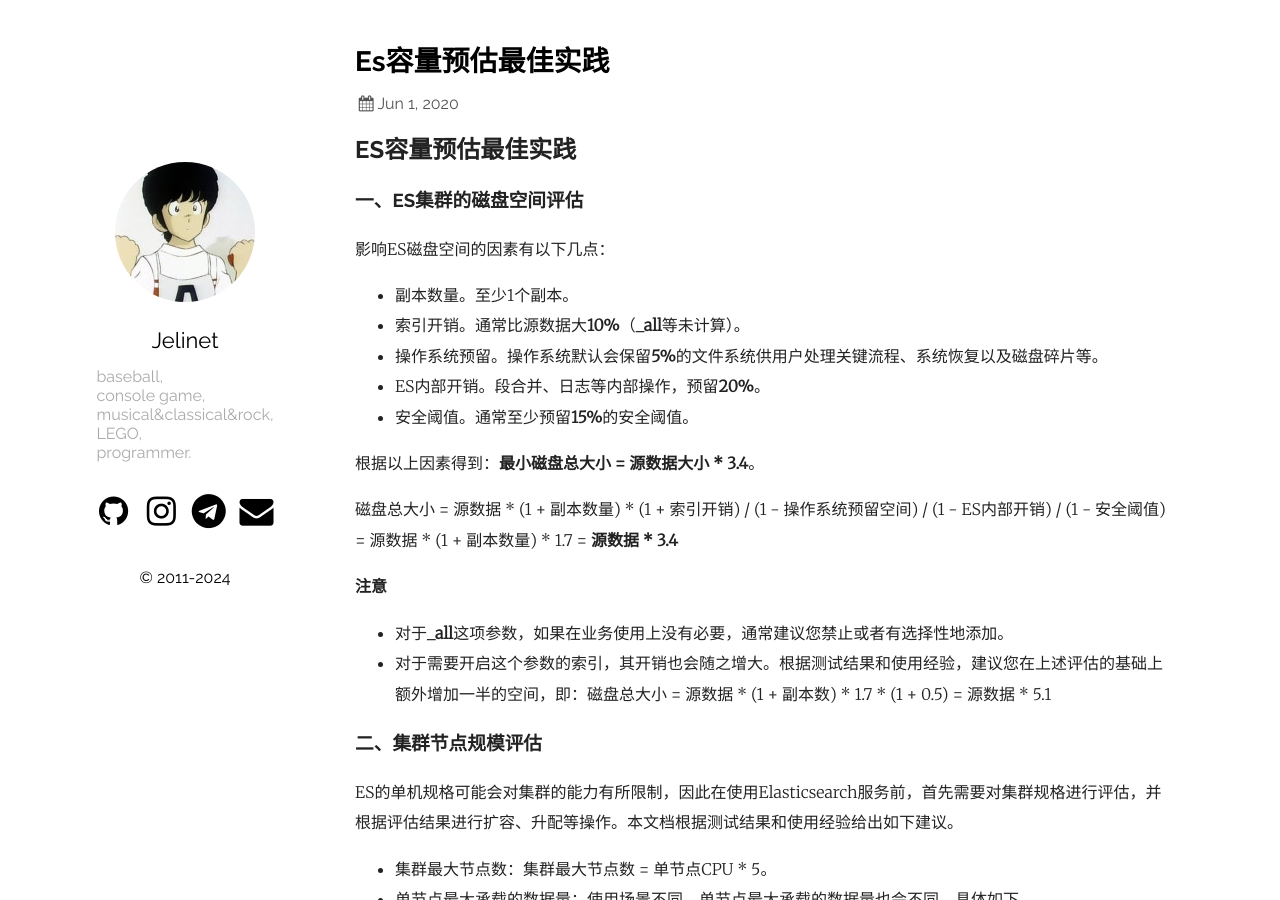
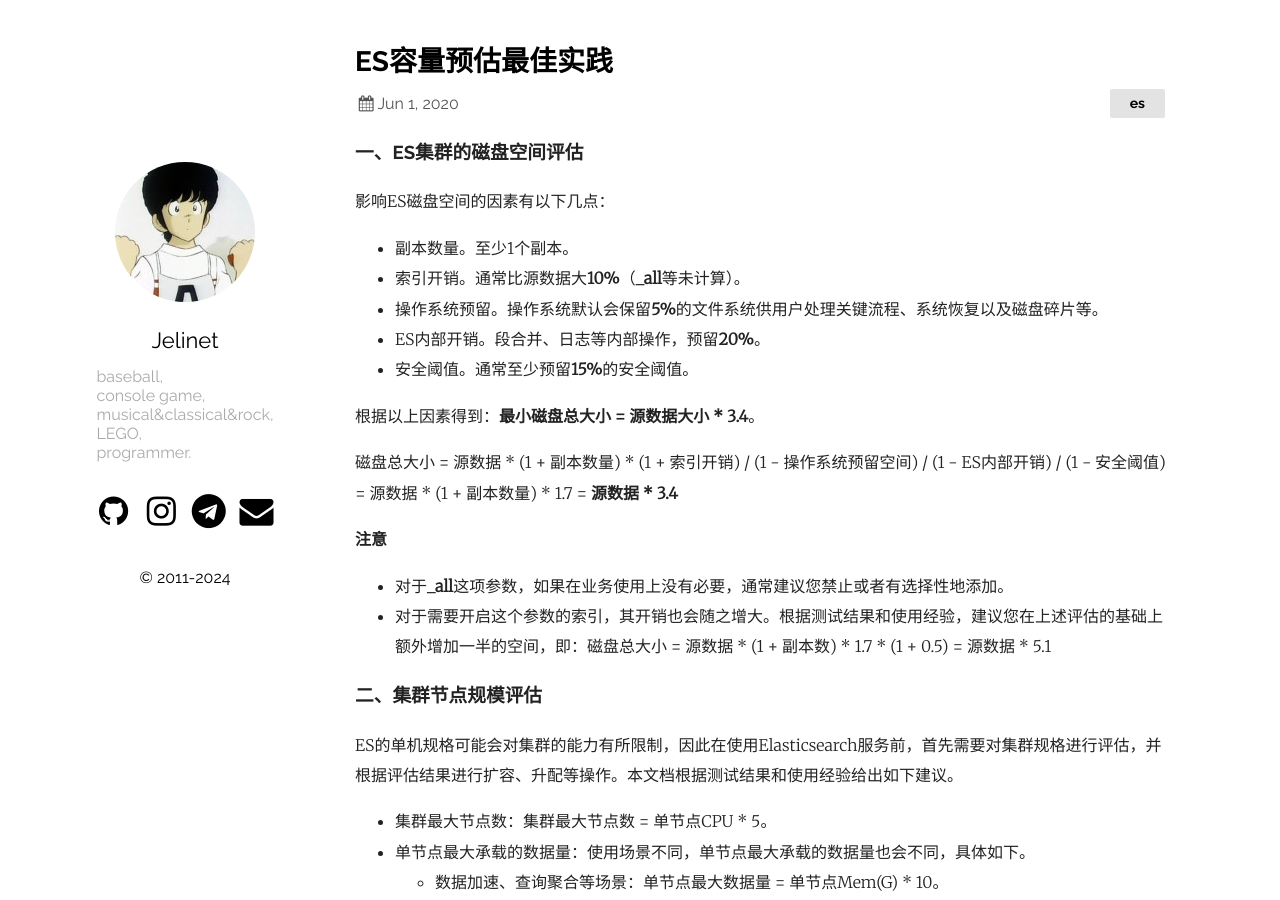
Before and after one commit to jelinet/jelinet.github.io, a Jekyll site: the page built from _posts/2020-06-01-ES容量预估最佳实践.md, in a window 1280 px wide and 900 px high. Built offline with Jekyll 4.4.1, drawn with Linux system fonts in a browser that asks for light colours; our own code applies the rules of GitHub Pages for plain Markdown files; some of the changed lines change nothing that is shown.

Commit message:
Update 2020-06-01-ES容量预估最佳实践.md

```diff
--- a/_posts/2020-06-01-ES容量预估最佳实践.md
+++ b/_posts/2020-06-01-ES容量预估最佳实践.md
@@ -1,4 +1,10 @@
-## ES容量预估最佳实践
+---
+layout: post
+title:  "ES容量预估最佳实践"
+date:   2020-06-01 10:36 +0800
+categories: es
+typora-root-url: ./image
+---
 
 ### 一、ES集群的磁盘空间评估
 
```
